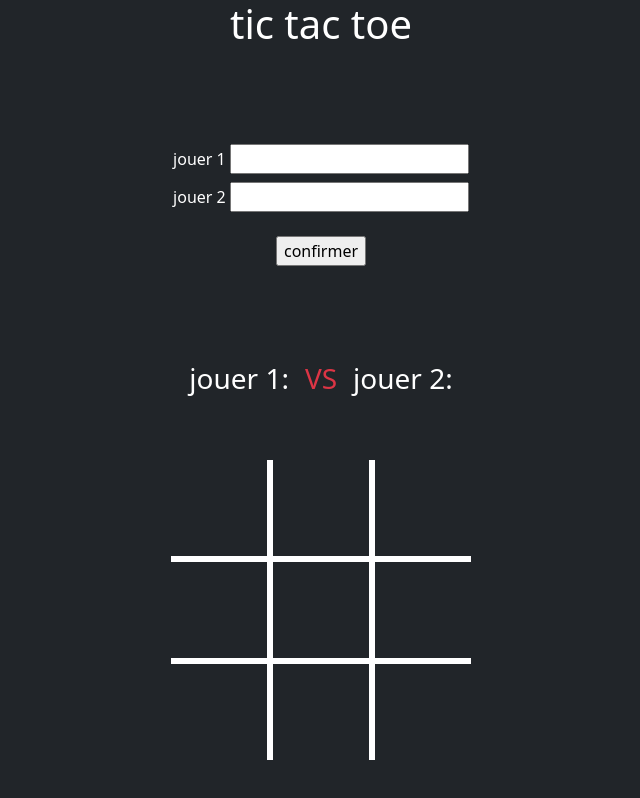
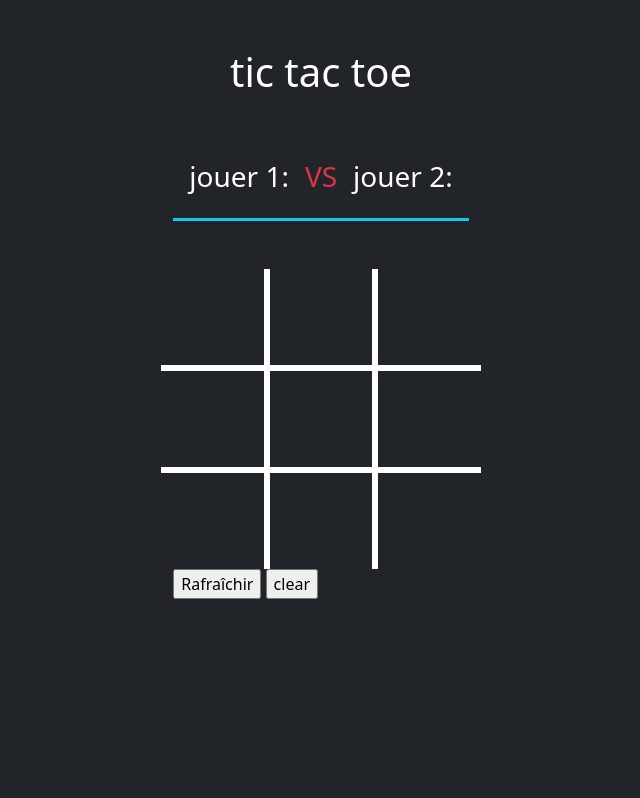
Before and after one commit to OUMAIMAABOU/-jeu-Tic-Tac-Toe, a plain HTML site: page index.html in a window 1280 px wide. Both pictures are taken after a click on the button "confirmer". Shown: the whole page, without its empty margins (319-959 px from the left). Drawn offline with nearby package versions, Linux system fonts and the light colour scheme.

Commit message:
modifier

```diff
--- a/app.js
+++ b/app.js
@@ -6,11 +6,19 @@
     let boxs =document.querySelectorAll(".box");
     boxs=Array.from(boxs);
     let tic="X";
+    document.getElementById("step2").style.display = 'none';
+
+
+
     save.onclick = function(){
         localStorage.setItem("jouer_1",jouer1.value);
         localStorage.setItem("jouer_2",jouer2.value);
         document.getElementById("name_1").innerHTML="jouer 1:"+localStorage.getItem("jouer_1");
         document.getElementById("name_2").innerHTML="jouer 2:"+localStorage.getItem("jouer_2");
+        document.getElementById("step1").setAttribute("class", "d-none");
+        document.getElementById("step2").setAttribute("class", "d-block");
+        ;
+
     }
 
     const winner =
@@ -27,13 +35,13 @@
     boxs.forEach(function(ps)
     {
         ps.addEventListener("click",function(){
-            if(tic=="X")
+            if(tic=="X" && ps.innerText.trim()=="")
             {
                 document.getElementById("player").innerHTML="player is "+localStorage.getItem("jouer_1");
                 ps.innerHTML=tic;
                 tic="O";
             }
-            else if(tic=="O")
+            else if(tic=="O" && ps.innerText.trim()=="")
             {
                 document.getElementById("player").innerHTML="player is "+localStorage.getItem("jouer_2");
                 ps.innerHTML="O";
--- a/index.html
+++ b/index.html
@@ -8,8 +8,9 @@
 <title>tic tac toe</title>
 </head>
 <body class="bg-dark">
-    <h1 class="text-center text-white mb-5">tic tac toe</h1>
-    <div class="mt-5 d-flex align-items-center flex-column step1" >
+    <div class="mt-5 d-flex align-items-center flex-column">
+     <h1 class="text-center text-white mb-5">tic tac toe</h1>
+    <div class="d-flex align-items-center flex-column" id="step1" >
         <div class="mt-5">
             <label class="text-white">jouer 1</label>
             <input type="text" id="jouer_1">
@@ -21,15 +22,15 @@
         <input type="button" name="sub" value="confirmer" class="mt-4" id="save">
 
     </div>
-    <div class="mt-5 d-flex align-items-center flex-column step2">
-        <div class="d-flex align-items-center flex-row m-5 ">
+    <div class=" d-none" id="step2">
+        <div class="d-flex align-items-center flex-row m-3 ">
             <h3 class="text-white" id="name_1"> </h3 >
             <h3  class="text-danger px-2 mx-2"> VS </h3 >
             <h3 class="text-white" id="name_2"> </h3 >
         </div>
-        <h3 class="text-white" id="player"></h3 >
+        <h3 class="text-white text-center mb-5 border border-3  border-top-0 border-start-0 border-end-0 border-info" id="player"></h3 >
 
-        <div class="row">
+        <div class="row mt-3">
             <div class="col border border-white p-5  border-3 border-top-0 border-start-0 box text-white"></div>
             <div class="col border border-white p-5  border-3 border-top-0 box text-white"></div>
             <div class="col border border-white p-5  border-3 border-top-0 border-end-0 box text-white"></div>
@@ -44,6 +45,11 @@
             <div class="col border border-white p-5  border-3 border-bottom-0 box text-white "></div>
             <div class="col border border-white p-5  border-3 border-bottom-0 border-end-0 box text-white" ></div>
         </div>
+        <input type="button" value = "Rafraîchir" onclick="history.go(0)" />
+        <input type="button" value = "clear" id="clear">
+
+    </div>
+
     </div>
 
 </body>
```
